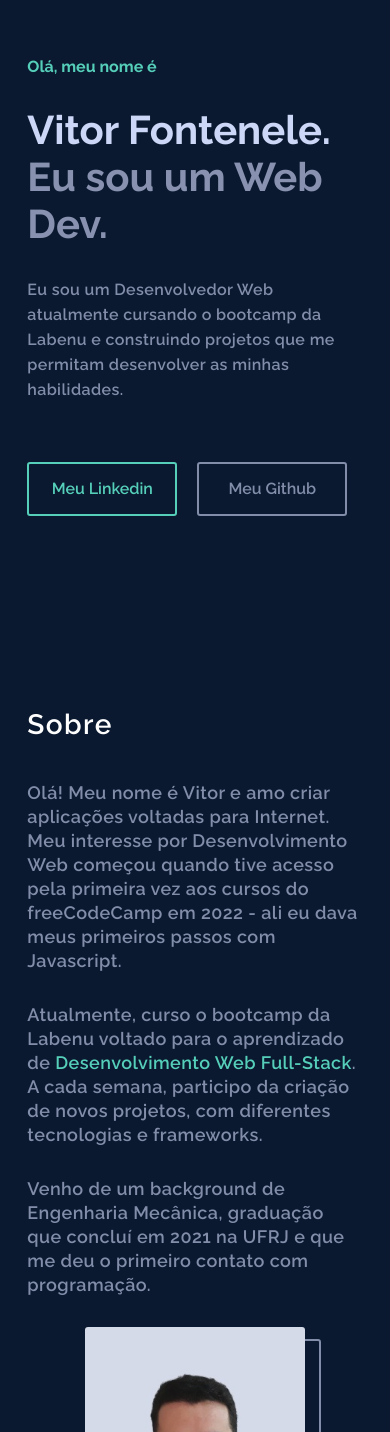
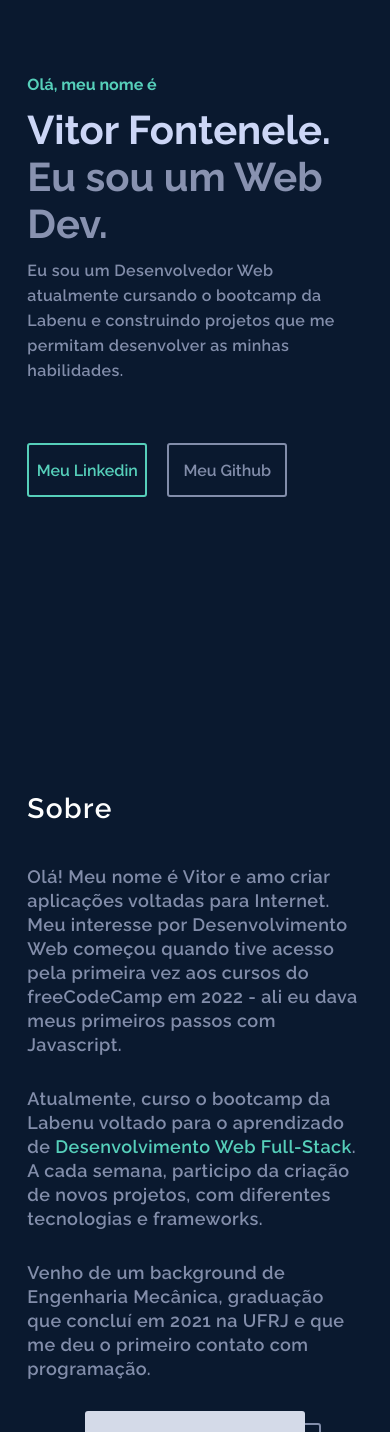
Before and after one commit to vitorfontenele/portfolio, a React (Vite) app: page / in a window 390 px wide. Shown: the part 136-1568 px from the top of the page. Built offline with nearby package versions, Linux system fonts and the light colour scheme.

Commit message:
Adjust responsivity

```diff
--- a/index.html
+++ b/index.html
@@ -2,7 +2,7 @@
 <html lang="en">
   <head>
     <meta charset="UTF-8" />
-    <link rel="icon" type="image/svg+xml" href="/vite.svg" />
+    <link rel="icon" type="image/svg+xml" href="/folder.svg" />
     <meta name="viewport" content="width=device-width, initial-scale=1.0" />
     <link rel="preconnect" href="https://fonts.googleapis.com">
     <link rel="preconnect" href="https://fonts.gstatic.com" crossorigin>
--- a/src/components/Header/style.css
+++ b/src/components/Header/style.css
@@ -78,6 +78,7 @@
 @media screen and (max-width: 500px) {
     #header{
         padding: 0px 7vw;
+        height: 64px;
     }
 
     #hamburguer-menu{
@@ -86,7 +87,7 @@
 
     #navbar{
         position: fixed;
-        top: 100px;
+        top: 64px;
         width: 100vw;
         left: -100%;
         padding: 25px 7vw 40px 7vw;
--- a/src/components/SectionAbout/style.css
+++ b/src/components/SectionAbout/style.css
@@ -3,6 +3,7 @@
     display: flex;
     flex-direction: column;
     justify-content: center;
+    padding-top: 10vh;
 }
 
 #about-body{
--- a/src/components/SectionHero/style.css
+++ b/src/components/SectionHero/style.css
@@ -75,7 +75,16 @@
   }
 
 @media screen and (max-width: 500px){
+    #hero-hello{
+        margin-bottom: 3vw;
+    }
+
     #hero-about{
         width: 100%;
+        margin-top: 3vw;
+    }
+
+    .hero-link{
+        width: clamp(120px, 30vw, 150px);
     }
 }
--- a/vite.config.js
+++ b/vite.config.js
@@ -3,6 +3,6 @@ import react from '@vitejs/plugin-react'
 
 // https://vitejs.dev/config/
 export default defineConfig({
-  base: "/portfolio/",
+  base: "/portfolio",
   plugins: [react()]
 })
```
